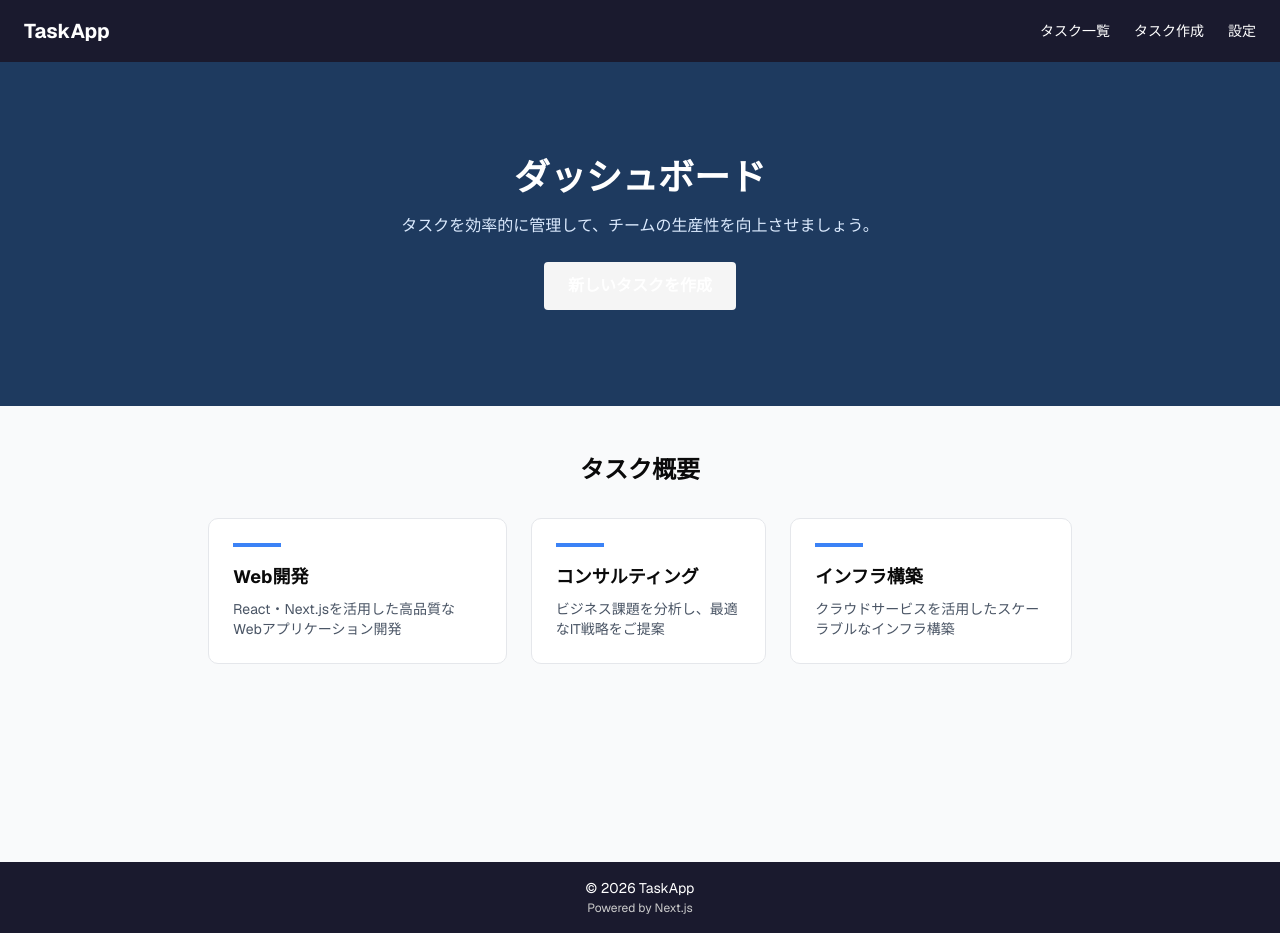
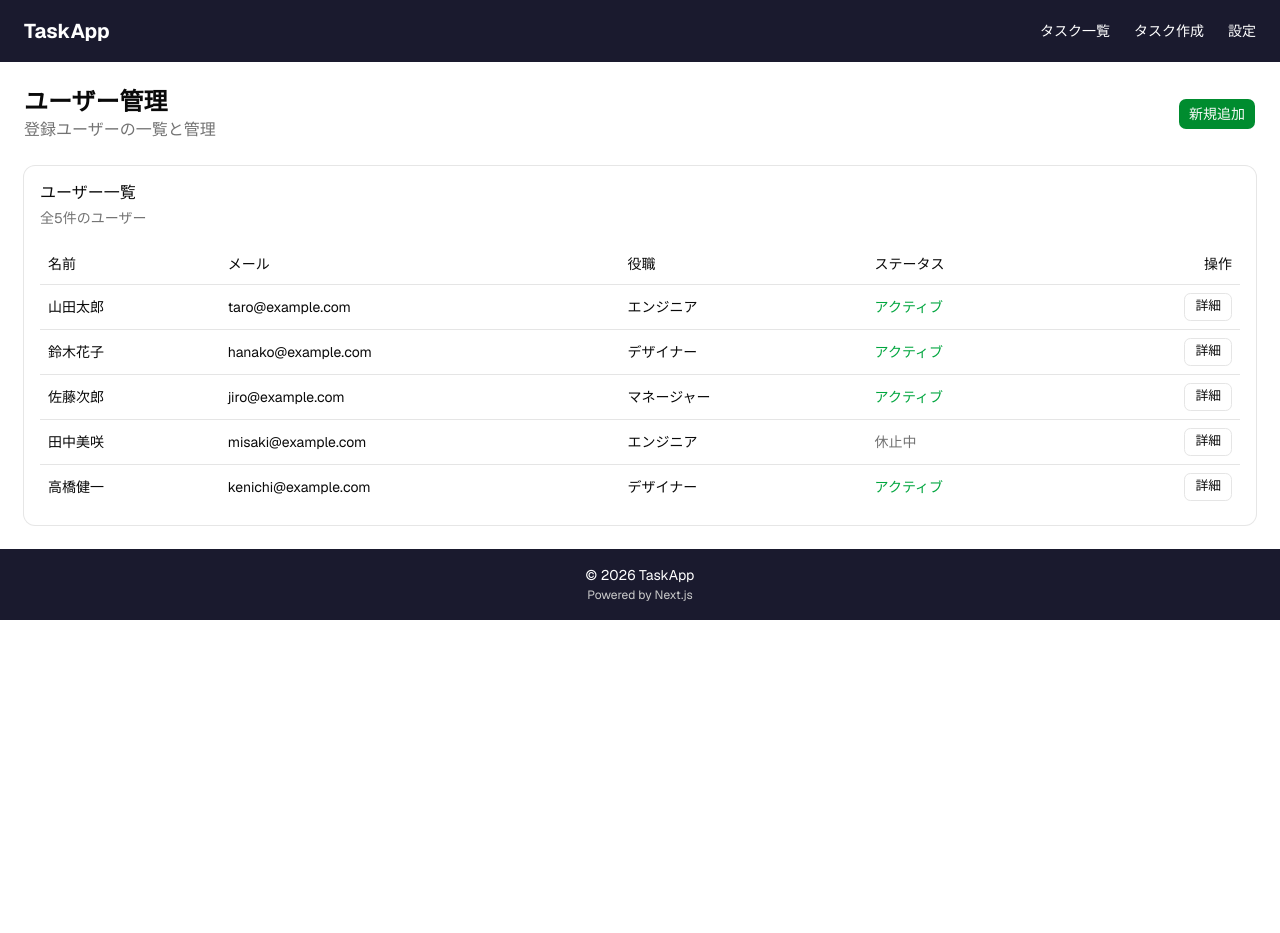
Before and after one commit to mogy-h/task-app, a Next.js app: page / in a window 1280 px wide. After the commit the page ends 800 px from the top, so only its background shows below. Built offline with nearby package versions, Linux system fonts and the light colour scheme.

Commit message:
fix: ファイル構成変更に当たりインポートを修正

```diff
--- a/app/globals.css
+++ b/app/globals.css
@@ -67,7 +67,7 @@
   --card-foreground: oklch(0.145 0 0);
   --popover: oklch(1 0 0);
   --popover-foreground: oklch(0.145 0 0);
-  --primary: oklch(0.205 0 0);
+  --primary: oklch(0.55 0.18 150);
   --primary-foreground: oklch(0.985 0 0);
   --secondary: oklch(0.97 0 0);
   --secondary-foreground: oklch(0.205 0 0);
@@ -84,7 +84,7 @@
   --chart-3: oklch(0.439 0 0);
   --chart-4: oklch(0.371 0 0);
   --chart-5: oklch(0.269 0 0);
-  --radius: 0.625rem;
+  --radius: 0.5rem;
   --sidebar: oklch(0.985 0 0);
   --sidebar-foreground: oklch(0.145 0 0);
   --sidebar-primary: oklch(0.205 0 0);
--- a/app/layout.tsx
+++ b/app/layout.tsx
@@ -1,5 +1,5 @@
-import { Header } from "./components/Header";
-import { Footer } from "./components/Footer";
+import { Header } from "../components/Header";
+import { Footer } from "../components/Footer";
 import "./globals.css";
 import { Geist } from "next/font/google";
 import { cn } from "@/lib/utils";
--- a/app/page.tsx
+++ b/app/page.tsx
@@ -1,43 +1,191 @@
-import Link from "next/link";
-import { AnimatedCard } from "./components/AnimatedCard";
+"use client";
 
-export default function HomePage() {
+import { useState } from "react";
+import { Button } from "@/components/ui/button";
+import {
+  Card,
+  CardHeader,
+  CardTitle,
+  CardDescription,
+  CardContent,
+} from "@/components/ui/card";
+import {
+  Dialog,
+  DialogContent,
+  DialogHeader,
+  DialogTitle,
+  DialogDescription,
+  DialogFooter,
+} from "@/components/ui/dialog";
+import { Input } from "@/components/ui/input";
+import { Label } from "@/components/ui/label";
+import {
+  Table,
+  TableHeader,
+  TableBody,
+  TableRow,
+  TableHead,
+  TableCell,
+} from "@/components/ui/table";
+
+type User = {
+  id: number;
+  name: string;
+  email: string;
+  role: string;
+  status: string;
+};
+
+const users: User[] = [
+  {
+    id: 1,
+    name: "山田太郎",
+    email: "taro@example.com",
+    role: "エンジニア",
+    status: "アクティブ",
+  },
+  {
+    id: 2,
+    name: "鈴木花子",
+    email: "hanako@example.com",
+    role: "デザイナー",
+    status: "アクティブ",
+  },
+  {
+    id: 3,
+    name: "佐藤次郎",
+    email: "jiro@example.com",
+    role: "マネージャー",
+    status: "アクティブ",
+  },
+  {
+    id: 4,
+    name: "田中美咲",
+    email: "misaki@example.com",
+    role: "エンジニア",
+    status: "休止中",
+  },
+  {
+    id: 5,
+    name: "高橋健一",
+    email: "kenichi@example.com",
+    role: "デザイナー",
+    status: "アクティブ",
+  },
+];
+
+export default function Home() {
+  const [selectedUser, setSelectedUser] = useState<User | null>(null);
+
   return (
-    <div className="min-h-screen bg-gray-50">
-      {/* ヒーロー：カスタムカラーを使用 */}
-      <section className="bg-brand-900 text-white text-center px-4 py-16 md:py-24">
-        <h2 className="text-2xl md:text-4xl font-bold mb-4">ダッシュボード</h2>
-        <p className="text-brand-100 text-sm md:text-base max-w-xl mx-auto mb-6">
-          タスクを効率的に管理して、チームの生産性を向上させましょう。
-        </p>
-        <Link
-          href="/tasks/new"
-          className="inline-block bg-accent text-white font-bold px-6 py-3 rounded hover:bg-amber-600"
-        >
-          新しいタスクを作成
-        </Link>
-      </section>
+    <div className="p-6">
+      {/* ページヘッダー */}
+      <div className="flex items-center justify-between mb-6">
+        <div>
+          <h1 className="text-2xl font-bold">ユーザー管理</h1>
+          <p className="text-muted-foreground">登録ユーザーの一覧と管理</p>
+        </div>
+        <Button>新規追加</Button>
+      </div>
 
-      {/* サービスカード */}
-      <section className="max-w-4xl mx-auto px-4 py-12">
-        <h2 className="text-xl md:text-2xl font-bold text-center mb-8">
-          タスク概要
-        </h2>
-        <div className="flex flex-col md:flex-row gap-6">
-          <AnimatedCard
-            title="Web開発"
-            description="React・Next.jsを活用した高品質なWebアプリケーション開発"
-          />
-          <AnimatedCard
-            title="コンサルティング"
-            description="ビジネス課題を分析し、最適なIT戦略をご提案"
-          />
-          <AnimatedCard
-            title="インフラ構築"
-            description="クラウドサービスを活用したスケーラブルなインフラ構築"
-          />
-        </div>
-      </section>
+      {/* ユーザー一覧 */}
+      <Card>
+        <CardHeader>
+          <CardTitle>ユーザー一覧</CardTitle>
+          <CardDescription>全{users.length}件のユーザー</CardDescription>
+        </CardHeader>
+        <CardContent>
+          <Table>
+            <TableHeader>
+              <TableRow>
+                <TableHead>名前</TableHead>
+                <TableHead>メール</TableHead>
+                <TableHead>役職</TableHead>
+                <TableHead>ステータス</TableHead>
+                <TableHead className="text-right">操作</TableHead>
+              </TableRow>
+            </TableHeader>
+            <TableBody>
+              {users.map((user) => (
+                <TableRow key={user.id}>
+                  <TableCell className="font-medium">{user.name}</TableCell>
+                  <TableCell>{user.email}</TableCell>
+                  <TableCell>{user.role}</TableCell>
+                  <TableCell>
+                    <span
+                      className={
+                        user.status === "アクティブ"
+                          ? "text-green-600"
+                          : "text-muted-foreground"
+                      }
+                    >
+                      {user.status}
+                    </span>
+                  </TableCell>
+                  <TableCell className="text-right">
+                    <Button
+                      variant="outline"
+                      size="sm"
+                      onClick={() => setSelectedUser(user)}
+                    >
+                      詳細
+                    </Button>
+                  </TableCell>
+                </TableRow>
+              ))}
+            </TableBody>
+          </Table>
+        </CardContent>
+      </Card>
+
+      {/* ユーザー詳細ダイアログ */}
+      <Dialog
+        open={selectedUser !== null}
+        onOpenChange={(open) => {
+          if (!open) setSelectedUser(null);
+        }}
+      >
+        <DialogContent>
+          <DialogHeader>
+            <DialogTitle>ユーザー詳細</DialogTitle>
+            <DialogDescription>ユーザー情報の確認と編集</DialogDescription>
+          </DialogHeader>
+          {selectedUser && (
+            <div className="space-y-4">
+              <div className="space-y-2">
+                <Label htmlFor="detail-name">名前</Label>
+                <Input id="detail-name" defaultValue={selectedUser.name} />
+              </div>
+              <div className="space-y-2">
+                <Label htmlFor="detail-email">メールアドレス</Label>
+                <Input id="detail-email" defaultValue={selectedUser.email} />
+              </div>
+              <div className="space-y-2">
+                <Label htmlFor="detail-role">役職</Label>
+                <Input id="detail-role" defaultValue={selectedUser.role} />
+              </div>
+              <div className="space-y-2">
+                <Label>ステータス</Label>
+                <p
+                  className={
+                    selectedUser.status === "アクティブ"
+                      ? "text-green-600 font-medium"
+                      : "text-muted-foreground"
+                  }
+                >
+                  {selectedUser.status}
+                </p>
+              </div>
+            </div>
+          )}
+          <DialogFooter>
+            <Button variant="outline" onClick={() => setSelectedUser(null)}>
+              閉じる
+            </Button>
+            <Button>保存</Button>
+          </DialogFooter>
+        </DialogContent>
+      </Dialog>
     </div>
   );
 }
--- /dev/null
+++ b/app/posts/[id]/page.tsx
@@ -0,0 +1,26 @@
+// app/posts/[id]/page.tsx（Server Component）
+import { LikeButton } from "@/components/LikeButton";
+
+export default async function PostPage({
+  params,
+}: {
+  params: Promise<{ id: string }>;
+}) {
+  const { id } = await params;
+
+  // Server Componentで直接データ取得
+  const res = await fetch(`https://jsonplaceholder.typicode.com/posts/${id}`);
+  const post = await res.json();
+
+  return (
+    <article>
+      <h1 className="text-2xl font-bold">{post.title}</h1>
+      <p className="mt-4">{post.body}</p>
+
+      {/* Client Componentはインタラクティブな部分だけ */}
+      <div className="mt-4">
+        <LikeButton initialLikes={0} />
+      </div>
+    </article>
+  );
+}
--- /dev/null
+++ b/app/posts/page.tsx
@@ -0,0 +1,22 @@
+// app/posts/page.tsx
+export default async function PostsPage() {
+  const res = await fetch(
+    "https://jsonplaceholder.typicode.com/posts?_limit=10",
+  );
+  const posts = await res.json();
+
+  return (
+    <div>
+      <h1 className="font-bold text-xl">投稿一覧</h1>
+      <p>{posts.length}件の投稿を表示中</p>
+      <ul className="space-y-4">
+        {posts.map((post: { id: number; title: string; body: string }) => (
+          <li key={post.id} className="border p-4 rounded">
+            <h2 className="font-bold">{post.title}</h2>
+            <p className="text-gray-600 mt-2">{post.body}</p>
+          </li>
+        ))}
+      </ul>
+    </div>
+  );
+}
--- /dev/null
+++ b/components/LikeButton.tsx
@@ -0,0 +1,17 @@
+// components/LikeButton.tsx（Client Component）
+"use client";
+
+import { useState } from "react";
+
+export function LikeButton({ initialLikes }: { initialLikes: number }) {
+  const [likes, setLikes] = useState(initialLikes);
+
+  return (
+    <button
+      onClick={() => setLikes(likes + 1)}
+      className="bg-pink-500 text-white px-4 py-2 rounded"
+    >
+      ♥ {likes}
+    </button>
+  );
+}
```
Also changed, not shown: components/AnimatedCard.module.css (renamed from app/components/AnimatedCard.module.css), components/AnimatedCard.tsx (renamed from app/components/AnimatedCard.tsx), components/Footer.module.css (renamed from app/components/Footer.module.css), components/Footer.tsx (renamed from app/components/Footer.tsx), components/Header.module.css (renamed from app/components/Header.module.css), components/Header.tsx (renamed from app/components/Header.tsx).
